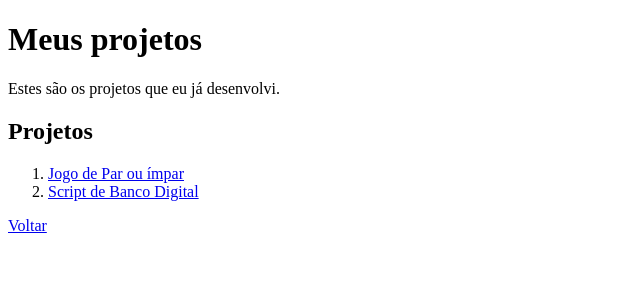
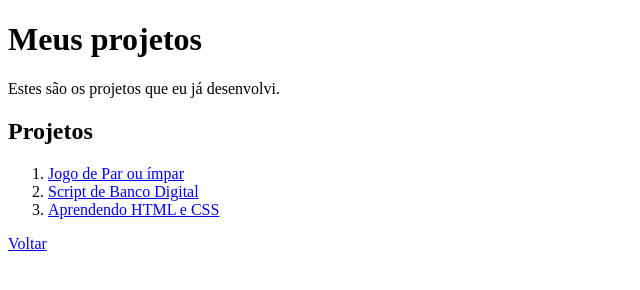
Before and after one commit to daniellopes01/Aprendendo_HTML_CSS_JS, a plain HTML site: page Projetos.html in a window 1280 px wide. Shown: the whole page, without its empty margins (0-640 px from the left). Drawn offline with Linux system fonts and the light colour scheme.

Commit message:
adicionando projeto a pagina de projetos

```diff
--- a/Projetos.html
+++ b/Projetos.html
@@ -12,6 +12,7 @@
 <ol>
     <li><a href="https://github.com/daniellopes01/Jogo-par-ou-impar" target="_blank">Jogo de Par ou ímpar</a></li>
     <li><a href="https://github.com/daniellopes01/Sistema-Bancario" target="_blank">Script de Banco Digital</a></li>
+    <li><a href="https://github.com/daniellopes01/Aprendendo_HTML_CSS_JS" target="_blank">Aprendendo HTML e CSS</a></li>
 </ol>
     <a href="index.html">Voltar</a>
 </body>
```
